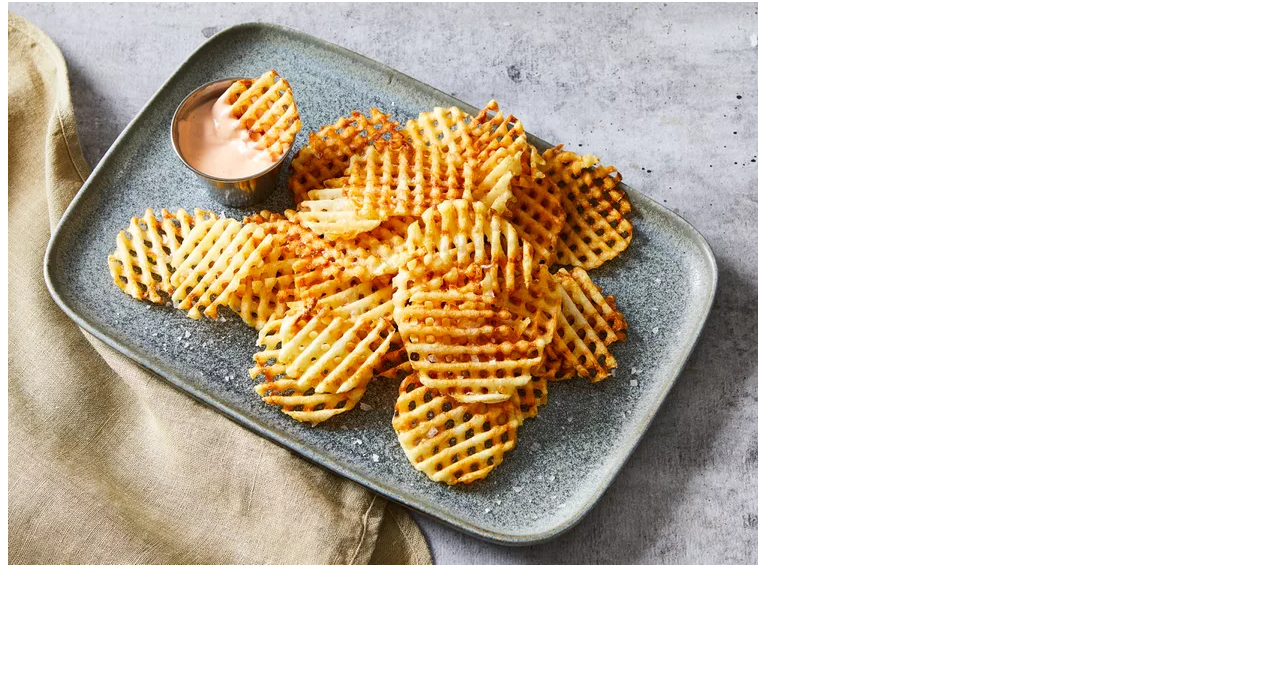
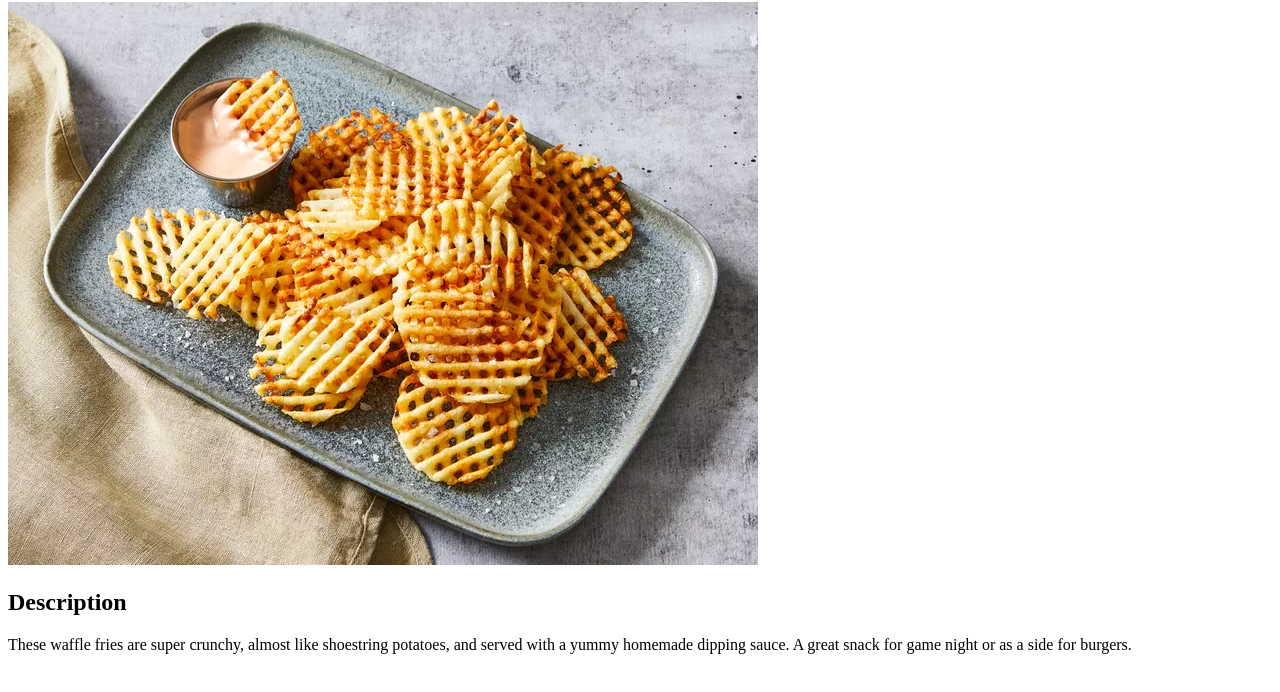
Before and after one commit to Ciciharder/odin-recipes, a plain HTML site: page recipes/waffle_fries.html in a window 1280 px wide. Shown: the part 78-770 px from the top of the page. Drawn offline with Linux system fonts and the light colour scheme.

Commit message:
Added description header and paragraph under the waffle fries image

```diff
--- a/recipes/waffle_fries.html
+++ b/recipes/waffle_fries.html
@@ -8,5 +8,7 @@
 <body>
     <h1>Waffle Fries</h1>
     <img src="wafflefries.webp" alt="Picture of Waffle Fries">
+    <h2>Description</h2>
+    <p>These waffle fries are super crunchy, almost like shoestring potatoes, and served with a yummy homemade dipping sauce. A great snack for game night or as a side for burgers.</p>
 </body>
 </html>
```
